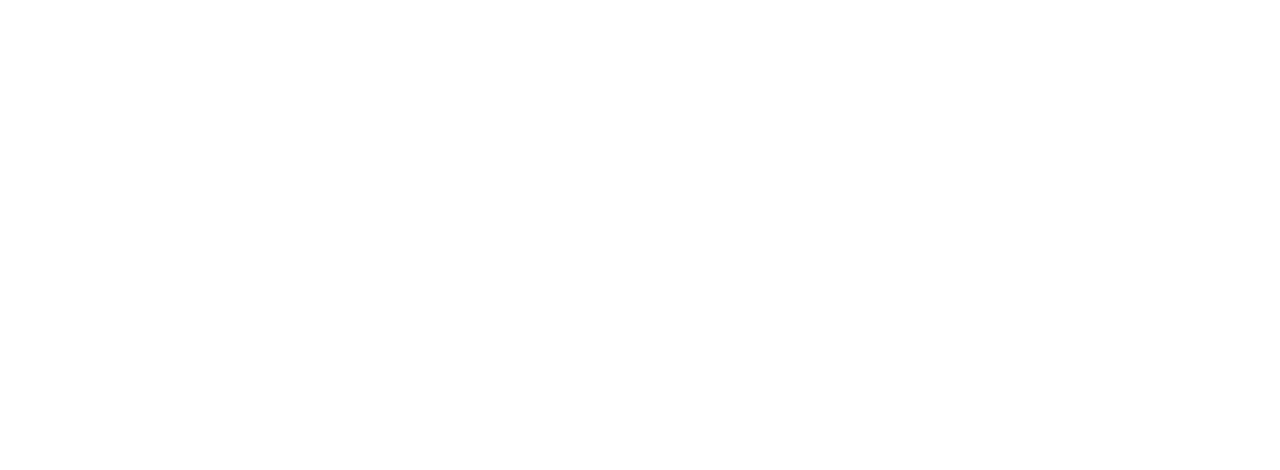
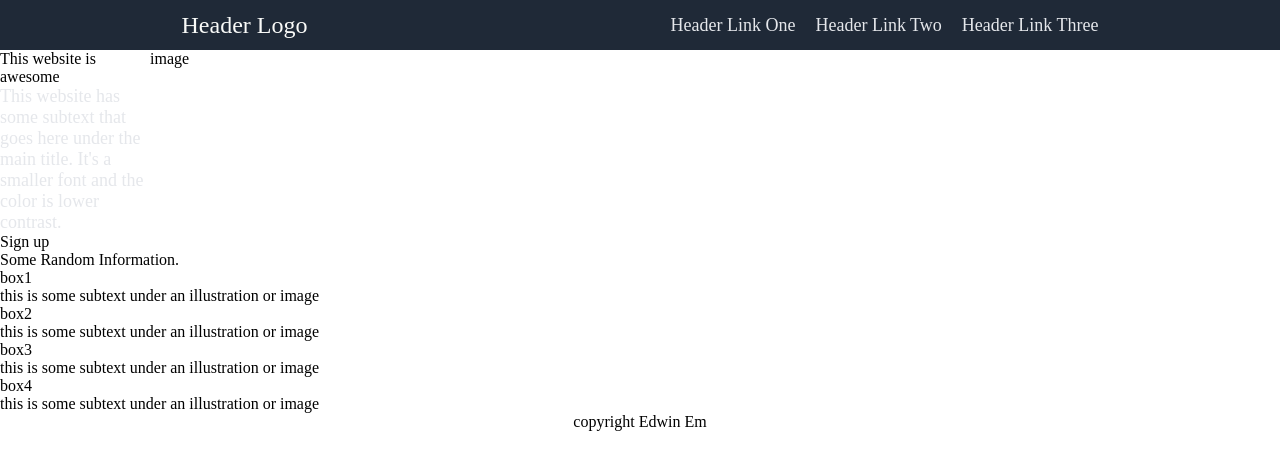
Before and after one commit to edem4963/odin-landing-page, a plain HTML site: page index.html in a window 1280 px wide. Drawn offline with Linux system fonts and the light colour scheme.

Commit message:
Edit index.html style.css and finish top nav bar

```diff
--- a/index.html
+++ b/index.html
@@ -3,19 +3,70 @@
     <head>
         <meta charset="utf-8">
         <title> Basic Landing Page</title>
+        <link rel="stylesheet" href="style.css">
     </head>
     <body>
         <div class="header">
+            <div class="logo">
+                Header Logo
+            </div>
+            <div class="link">
+                <div class="">
+                    Header Link One
+                </div>
+                <div class="">
+                    Header Link Two
+                </div>
+                <div class="">
+                    Header Link Three
+                </div>
+            </div>
         </div>
         <div class="second">
+            <div class="left-side">
+                <div class="header1">
+                    This website is awesome
+                </div>
+                <div class="subtext1">
+                    This website has some subtext that goes here under the main title. It's a smaller font and the color is lower contrast.
+                </div>
+                <div class="button"> Sign up</div>
+            </div>
+            <div class="right-side">
+                image
+            </div>
         </div>
         <div class="third">
+            <div class="header2">
+                Some Random Information.
+            </div>
+            <div class="box">
+                <div class="">
+                    <div class="">box1</div>
+                    <div class="">this is some subtext under an illustration or image</div>
+                </div>
+                <div class="">
+                    <div class="">box2</div>
+                    <div class="">this is some subtext under an illustration or image</div>
+                </div>
+                <div class="">
+                    <div class="">box3</div>
+                    <div class="">this is some subtext under an illustration or image</div>
+                </div>
+                <div class="">
+                    <div class="">box4</div>
+                    <div class="">this is some subtext under an illustration or image</div>
+                </div>
+            </div>
         </div>
         <div class="fourth">
         </div>
         <div class="fifth">
+            <div class="banner">
+            </div>
         </div>
         <div class="footer">
+            copyright Edwin Em
         </div>
     </body>
 </html>
--- a/style.css
+++ b/style.css
@@ -0,0 +1,49 @@
+body {
+    font-family: 'Times New Roman', Times, serif;
+    margin: 0;
+    min-height: 100vh;
+    display: flex;
+    flex-direction: column;
+
+}
+
+.link,
+.subtext1 {
+    font-size: 18px;
+    color: #e5e7eb;
+}
+
+.header {
+    background-color: #1F2937;
+    height: 50px;
+    display: flex;
+    flex-direction: row;
+    justify-content: space-around;
+    align-items: center;
+}
+
+.logo {
+    color: #f9Faf8;
+    font-size: 24px;
+}
+
+.link {
+    display: flex;
+    gap: 20px;
+}
+
+.second {
+    display: flex;
+}
+
+.left-side {
+    width: 150px;
+    display: flex;
+    flex-direction: column;
+}
+
+.footer {
+    display: flex;
+    justify-content: center;
+    align-items: center;
+}
```
